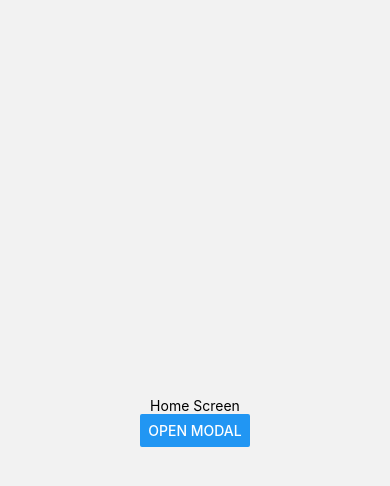
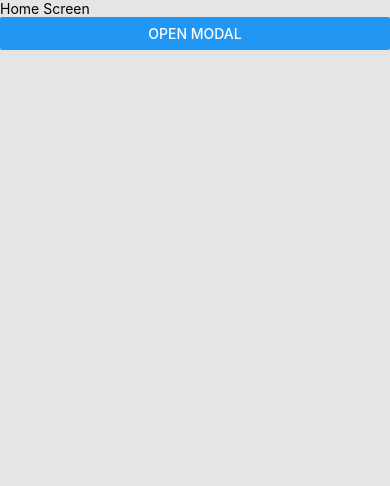
Before and after one commit to Nikualla1/Kriptomat, a React Native app: screen / in a window 390 px wide. Shown: the top 486 px of the page. Built offline with nearby package versions, Linux system fonts and the light colour scheme.

Commit message:
Set up status bar for android and ios

```diff
--- a/App.js
+++ b/App.js
@@ -2,13 +2,14 @@ import * as React from 'react';
 import {View, Text, Button} from 'react-native';
 import {NavigationContainer} from '@react-navigation/native';
 import {createNativeStackNavigator} from '@react-navigation/native-stack';
+import { ScreenWrapper } from './src/components';
 
 function HomeScreen({navigation}) {
   return (
-    <View style={{flex: 1, alignItems: 'center', justifyContent: 'center'}}>
+    <ScreenWrapper>
       <Text>Home Screen</Text>
       <Button onPress={() => navigation.navigate('Test')} title="Open Modal" />
-    </View>
+    </ScreenWrapper>
   );
 }
 
--- /dev/null
+++ b/src/components/ScreenWrapper.js
@@ -0,0 +1,34 @@
+import React from 'react';
+import {SafeAreaView, StatusBar, StyleSheet, View} from 'react-native';
+import {colors} from '../constants/theme';
+
+function ScreenWrapper(props) {
+  return (
+    <View style={[props.style, styles.container]}>
+      {/* StatusBar color support for ios */}
+      <View style={styles.statusBar}>
+        <SafeAreaView>
+          <StatusBar
+            translucent
+            backgroundColor={colors.statusBar}
+            barStyle="light-content"
+          />
+        </SafeAreaView>
+      </View>
+      {props.children}
+    </View>
+  );
+}
+
+const styles = StyleSheet.create({
+  container: {
+    flex: 1,
+    backgroundColor: colors.background,
+  },
+  statusBar: {
+    height: StatusBar.currentHeight,
+    backgroundColor: colors.statusBar,
+  },
+});
+
+export default ScreenWrapper;
--- /dev/null
+++ b/src/components/index.js
@@ -0,0 +1,5 @@
+import ScreenWrapper from './ScreenWrapper'
+
+export {
+    ScreenWrapper
+}
```
